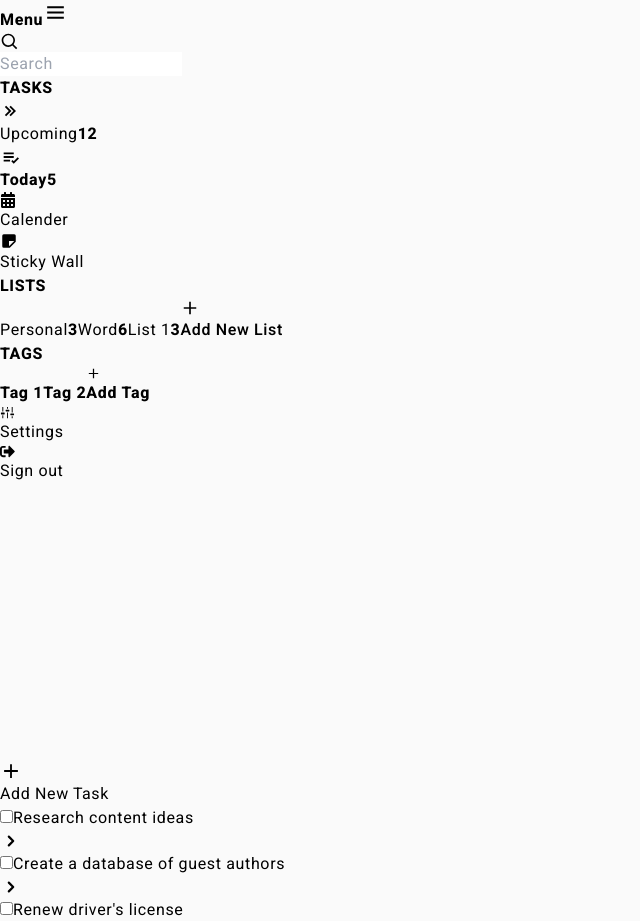
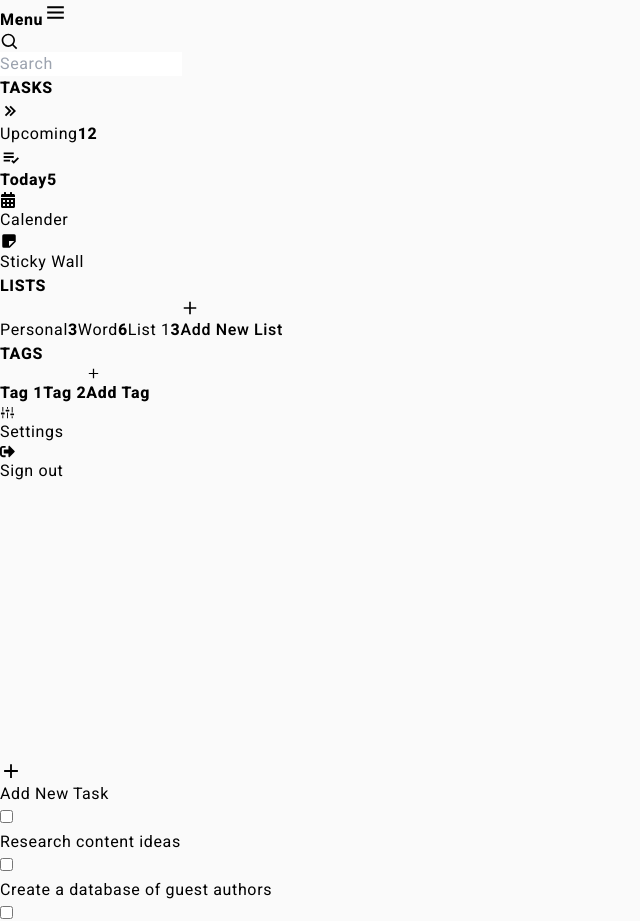
Before and after one commit to setykarimi/Note-app, a React (Vite) app: page / in a window 1280 px wide. Shown: the top 921 px of the page, without its empty margins (0-640 px from the left). Built offline with nearby package versions, Linux system fonts and the light colour scheme.

Commit message:
Subject: Note app, Description: Edit for showing data, Date: 9/29/2023

```diff
--- a/src/components/tasks/task.jsx
+++ b/src/components/tasks/task.jsx
@@ -1,25 +1,38 @@
 import { HiChevronRight } from "react-icons/hi";
-import { BiSolidCalendarX  } from "react-icons/bi";
+import { BiSolidCalendarX } from "react-icons/bi";
 
-export default function Task({ task }) {
-  const showTaskDetails = (task) => {
+export default function Task({ onComplete, task }) {
+  const options = {
+    year: "numeric",
+    month: "long",
+    day: "numeric",
   };
+
   return (
-    <div
-      className="p-4 cursor-pointer text-gray-600 border-b border-b-gray-150 flex justify-between items-center"
-      onClick={() => showTaskDetails(task)}
-    >
+    <div className="p-4 cursor-pointer text-gray-600 border-b border-b-gray-150 flex justify-between items-center">
       <div>
         <div className="flex items-center gap-2">
-          <input type="checkbox" className="w-4 h-4 border border-gray-100" />
-          <span>{task.title}</span>
+          <input
+            type="checkbox"
+            className="w-4 h-4 border border-gray-100"
+            value={task.id}
+            onChange={onComplete}
+          />
+          <div className={`flex items-center gap-1 ${task.completed ? "line-through	" : ""}`}>
+              {task.title}
+            {task.desc && (
+              <span className="text-xs font-light">({task.desc})</span>
+            )}
+          </div>
         </div>
         {(task.date || task.label) && (
           <div className="flex items-center flex-wrap gap-6 mt-2 ml-6">
             {task.date && (
               <div className="flex items-center text-gray-600 gap-1">
                 <BiSolidCalendarX size={14} />
-                <span className="text-xs  font-bold">{task.date}</span>
+                <span className="text-xs  font-bold">
+                  {new Date(task.date).toLocaleDateString("en-Us", options)}
+                </span>
               </div>
             )}
 
@@ -35,7 +48,7 @@ export default function Task({ task }) {
           </div>
         )}
       </div>
-      <HiChevronRight size={22} />
+      {/* <HiChevronRight size={22} /> */}
     </div>
   );
 }
```
